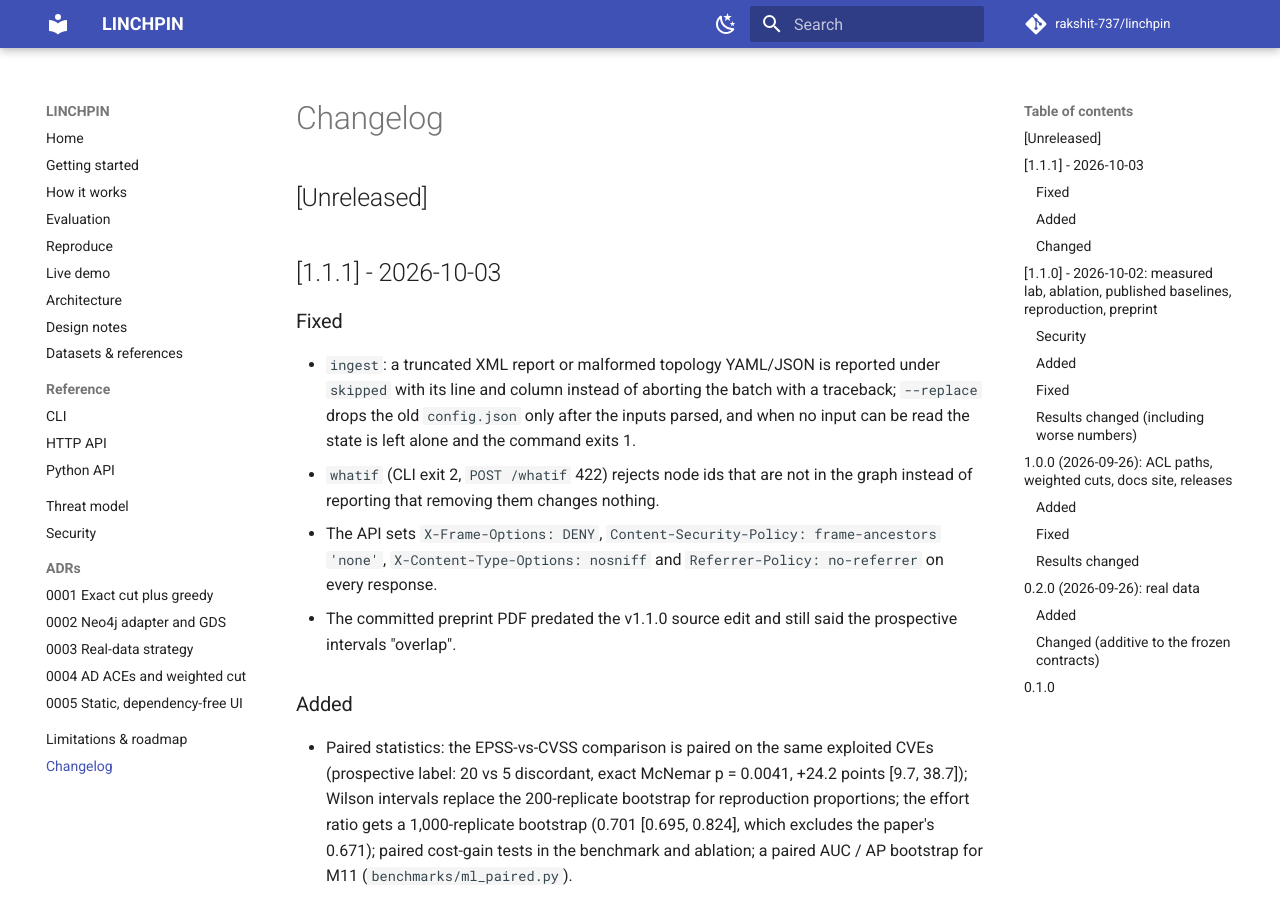
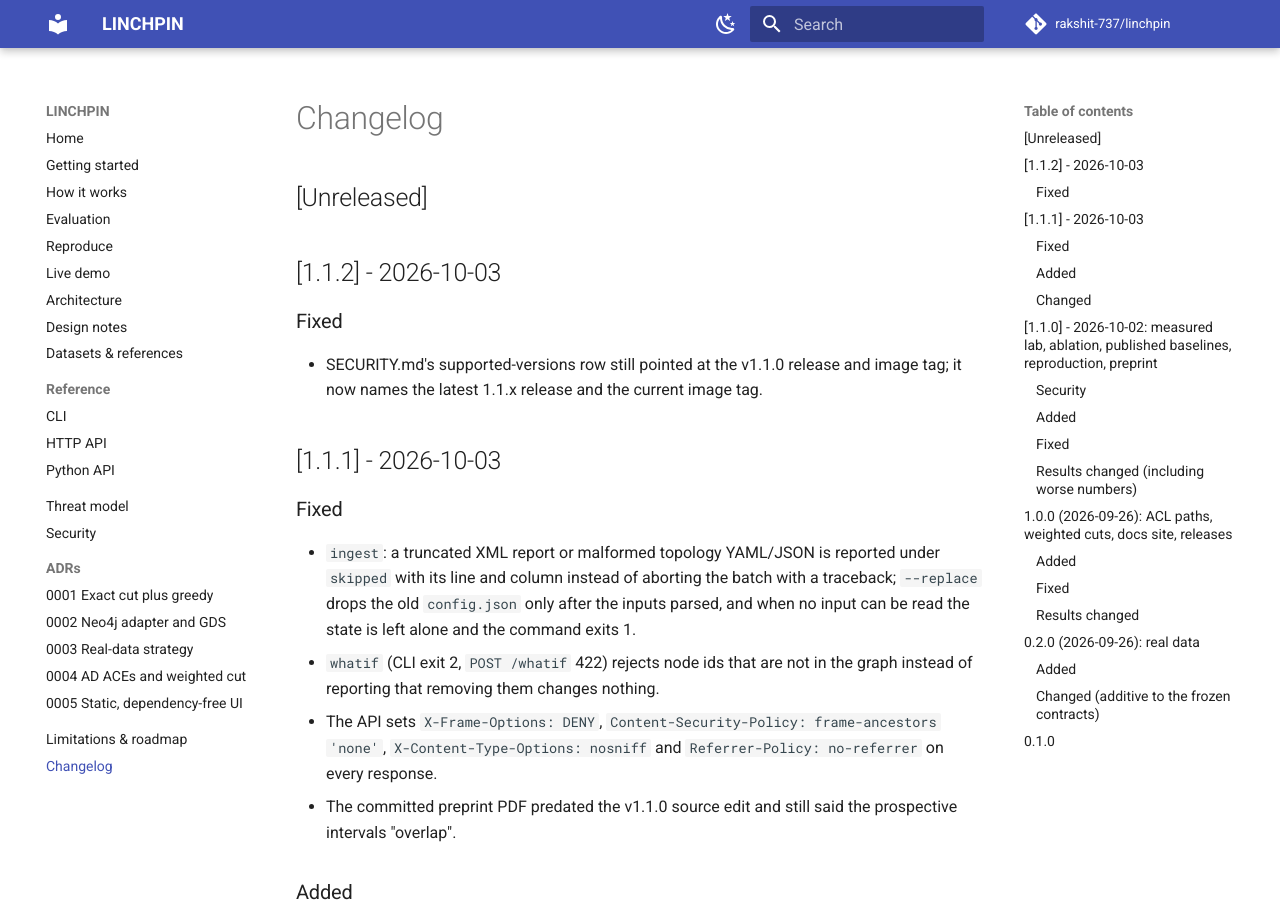
Before and after one commit to rakshit-737/linchpin, an MkDocs documentation site: the page built from docs/changelog.md, in a window 1280 px wide and 900 px high. Built offline with MkDocs 1.6.1 and Material for MkDocs 9.7.7, drawn with Linux system fonts in a browser that asks for light colours; comment, search, counter and statistics services are not loaded.

Commit message:
chore(release): 1.1.2
SECURITY.md supported-versions row pointed at the v1.1.0 release.

Co-Authored-By: Claude <noreply@anthropic.com>

````diff
--- a/CHANGELOG.md
+++ b/CHANGELOG.md
@@ -1,6 +1,12 @@
 # Changelog
 
 ## [Unreleased]
+
+## [1.1.2] - 2026-10-03
+
+### Fixed
+- SECURITY.md's supported-versions row still pointed at the v1.1.0 release and image tag; it now names the latest
+  1.1.x release and the current image tag.
 
 ## [1.1.1] - 2026-10-03
 
--- a/README.md
+++ b/README.md
@@ -32,8 +32,8 @@ LINCHPIN reads exports that were **already collected** (OpenVAS, Nessus and nmap
 ```bash
 # in the browser: https://rakshit-737.github.io/linchpin/demo/  (pre-computed snapshots; nothing leaves the page)
 
-# command line: install the v1.1.1 release once with uv, then run it
-uv tool install git+https://github.com/rakshit-737/linchpin@v1.1.1
+# command line: install the v1.1.2 release once with uv, then run it
+uv tool install git+https://github.com/rakshit-737/linchpin@v1.1.2
 linchpin synth --out lab.json
 linchpin ingest --replace lab.json
 linchpin fix --budget 3
--- a/src/linchpin/__init__.py
+++ b/src/linchpin/__init__.py
@@ -1,2 +1,2 @@
 """LINCHPIN: read-only attack-path reasoning and remediation prioritisation."""
-__version__ = "1.1.1"
+__version__ = "1.1.2"
````
Also changed, not shown: SECURITY.md (+1 -1 lines), docs/index.md (+1 -1 lines), 2 other files.
